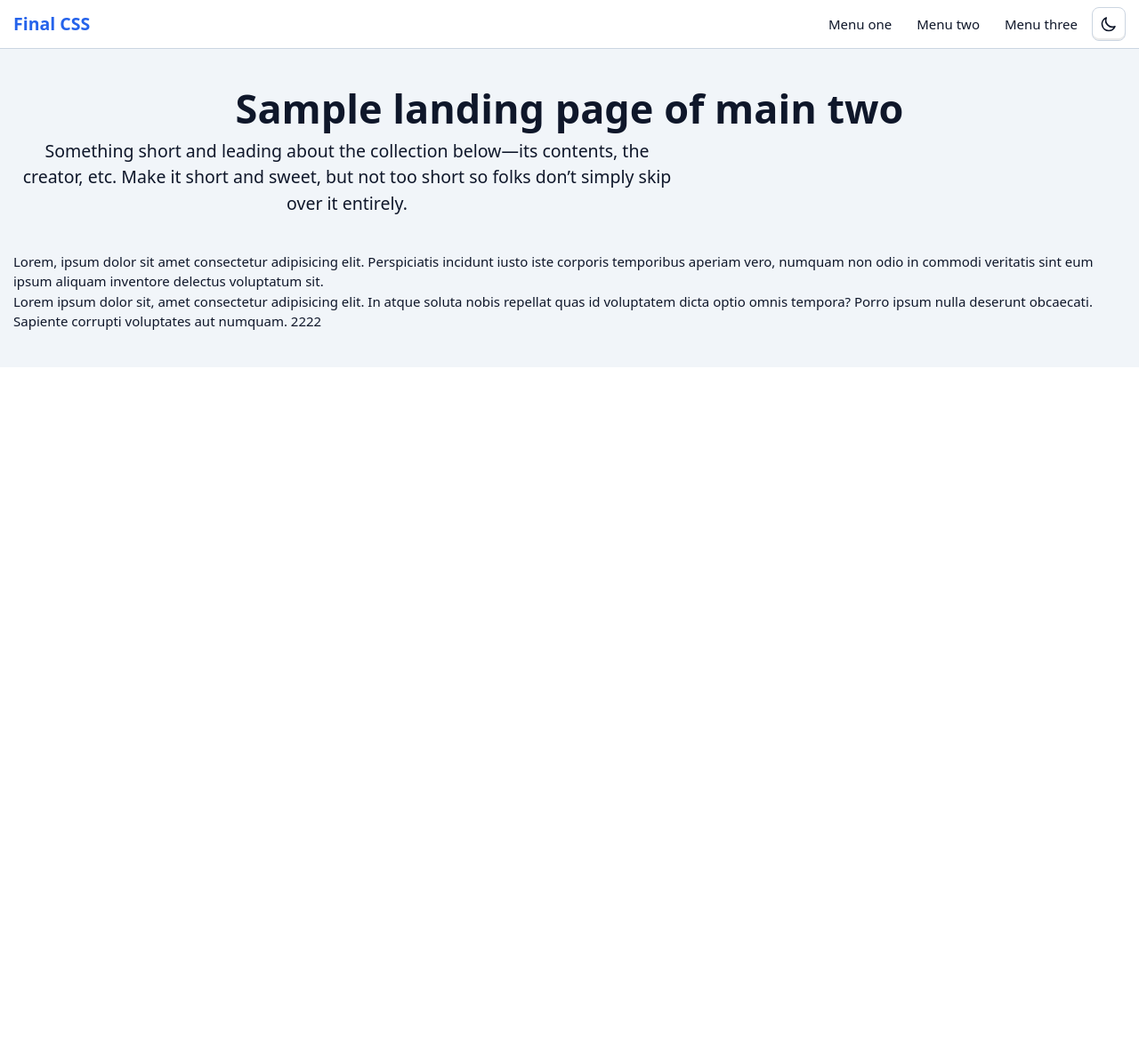
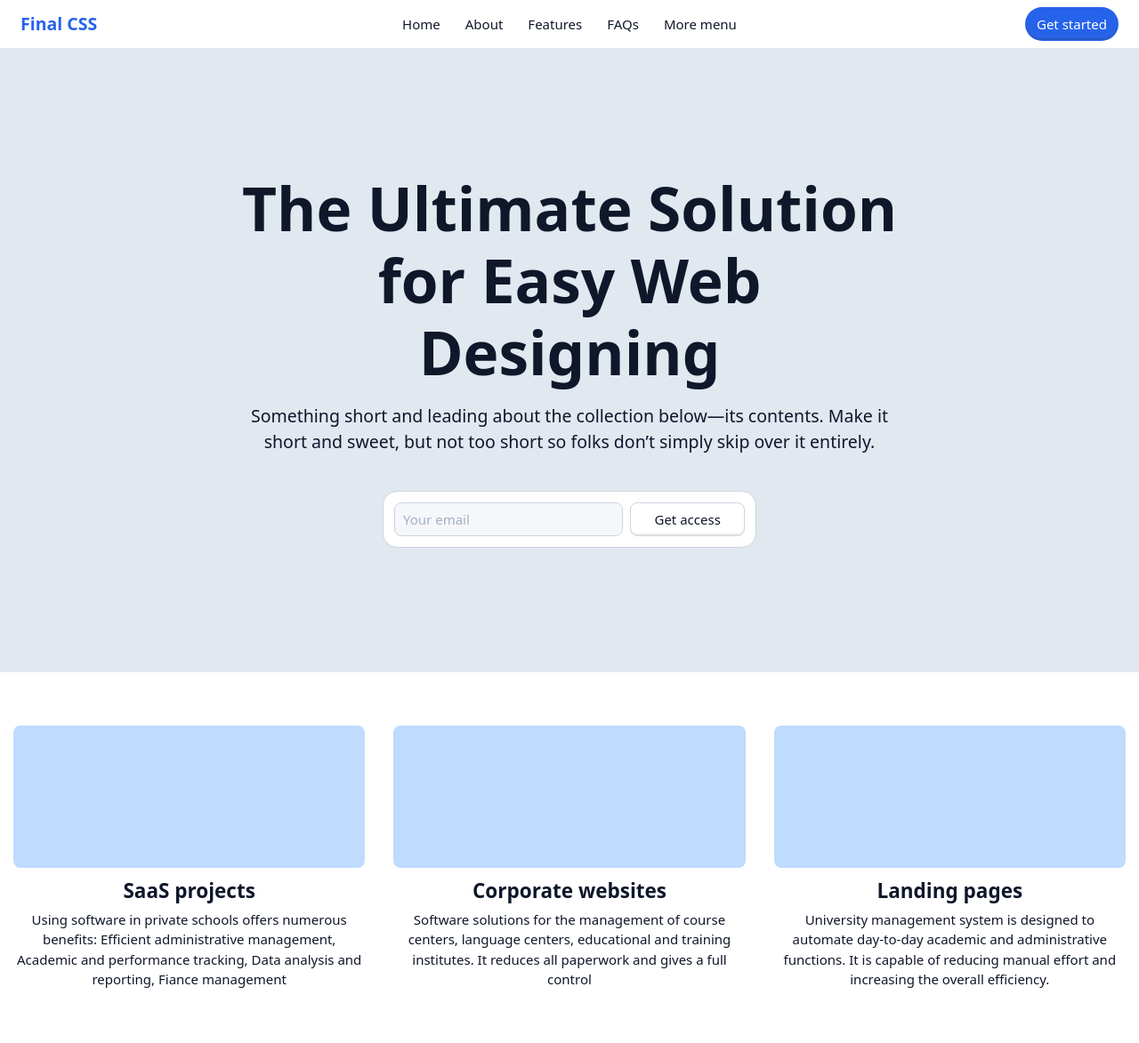
Before and after one commit to getfinalui/finalcss, a plain HTML site: page sample-landing.html in a window 1280 px wide. Shown: the whole page at 89% size. Before the commit the page ends 800 px from the top, so only its background shows below. Drawn offline with Linux system fonts and the light colour scheme.

Commit message:
landing half done

```diff
--- a/sample-landing.html
+++ b/sample-landing.html
@@ -41,53 +41,87 @@
 
 
 </head>
-<body class="bg-base">
+<body>
 
 
-<header class="bg-base py-2 border-b">
-	<div class="container">
-		<div class="d-flex flex-column flex-md-row align-items-center">
-			<div class="mb-3 md:mb-0">
-				<a href="https://finalcss.com" class="text-xl font-semibold">Final CSS</a>
-			</div>
-			<nav class="nav ml-auto">
-        <a href="#" class="nav-link">Menu one</a>
-				<a href="#" class="nav-link">Menu two</a>
-				<a href="#" class="nav-link">Menu three</a>
+<header class="shadow-sm">
+    <div class="container">
+        <nav class="d-flex flex-col md:flex-row align-items-center md:justify-content-between p-2">
 
-				<button id="themeSwitcher" class="btn btn-icon btn-secondary ms-2">
-					<span class="d-none dark:d-block">
-						<svg xmlns="http://www.w3.org/2000/svg" class="align-middle" fill="none" viewBox="0 0 24 24" width="24" height="24" stroke="currentColor"><path stroke-linecap="round" stroke-linejoin="round" stroke-width="2" d="M12 3v1m0 16v1m9-9h-1M4 12H3m15.364 6.364l-.707-.707M6.343 6.343l-.707-.707m12.728 0l-.707.707M6.343 17.657l-.707.707M16 12a4 4 0 11-8 0 4 4 0 018 0z"></path>
-						</svg>
-					</span>
-					<span class="dark:d-none">
-						<svg xmlns="http://www.w3.org/2000/svg" class="align-middle" width="24" height="24" fill="none" viewBox="0 0 24 24" stroke="currentColor"><path stroke-linecap="round" stroke-linejoin="round" stroke-width="2" d="M20.354 15.354A9 9 0 018.646 3.646 9.003 9.003 0 0012 21a9.003 9.003 0 008.354-5.646z"></path>
-						</svg>
-					</span>
-				</button>
-			</nav>
-		</div>
-	</div>
+          <div class="lg:col-3 d-flex align-items-center mb-2 md:mb-0">
+            <a href="https://finalcss.com" class="text-xl font-semibold">Final CSS</a>
+					</div>
+
+          <ul class="nav justify-content-center">
+            <li><a href="#main" class="nav-link">Home</a></li>
+            <li><a href="#about" class="nav-link">About</a></li>
+            <li><a href="#features" class="nav-link">Features</a></li>
+            <li><a href="#faq" class="nav-link">FAQs</a></li>
+            <li><a href="#" class="nav-link">More menu</a></li>
+          </ul>
+
+          <div class="lg:col-3 d-none md:d-block text-right">
+            <a href="#" class="btn btn-primary rounded-pill">Get started</a>
+          </div>
+        </nav>
+    </div> <!-- container.// -->
 </header>
 
-<section class="py-10 bg-lower">
+
+<section class="py-10 lg:py-16 bg-neutral-200">
 	<div class="container">
 
-	  <header class="mb-10">
-      <h1 class="text-center">Sample landing page of main two</h1>
-      <p class="text-center text-xl max-w-60%">
-        Something short and leading about the collection below—its contents, the creator, etc. Make it short and sweet, but not too short so folks don’t simply skip over it entirely.
+	  <main class="my-10 mx-auto"  style="max-width: 760px;">
+      <h1 class="fw-bold text-4xl md:text-6xl text-center lg:text-7xl mb-4">The Ultimate Solution <br> for Easy Web Designing</h1>
+      <p class="text-center text-xl">
+        Something short and leading about the collection below—its contents. Make it short and sweet, but not too short so folks don’t simply skip over it entirely.
       </p>
-    </header>
-
-    <p>Lorem, ipsum dolor sit amet consectetur adipisicing elit. Perspiciatis incidunt iusto iste corporis temporibus aperiam vero, numquam non odio in commodi veritatis sint eum ipsum aliquam inventore delectus voluptatum sit.</p>
-
-
-		<p>Lorem ipsum dolor sit, amet consectetur adipisicing elit. In atque soluta nobis repellat quas id voluptatem dicta optio omnis tempora? Porro ipsum nulla deserunt obcaecati. Sapiente corrupti voluptates aut numquam. 2222</p>
+    </main>
+		<form action="" class="mb-10">
+			<div class="d-flex p-3 mb-4 gap-2 justify-content-center mx-auto border rounded-lg bg-white" style="max-width: 420px">
+				<div class="w-80%">
+					<input type="email" placeholder="Your email" class="form-control" name="">
+				</div>
+				<div class="w-40%">
+					<button class="btn w-100% flex-shrink-0 btn-secondary" type="submit">Get access</button>
+				</div>
+			</div>
+		</form>
 
 	</div> <!-- container.// -->
 </section>
 
 
+<section class="py-10">
+	<div class="container">
+
+		<div class="row py-5 gap-8 row-cols-1 md:row-cols-3 text-center">
+			<div class="col">
+				<div class="bg-primary-200 mb-3 rounded" style="min-height: 160px;">
+					<img src="" class="w-100% h-auto">
+				</div>
+				<h4 class="my-2"> SaaS projects </h4>
+				<p>Using software in private schools offers numerous benefits: Efficient administrative management, Academic and performance tracking, Data analysis and reporting, Fiance management</p>
+
+			</div>
+			<div class="col">
+				<div class="bg-primary-200 mb-3 rounded" style="min-height: 160px;">
+					<img src="" class="w-100% h-auto">
+				</div>
+				<h4 class="my-2"> Corporate websites</h4>
+				<p>Software solutions for the management of course centers, language centers, educational  and training institutes. It reduces all paperwork and gives a full control </p>
+			</div>
+			<div class="col">
+				<div class="bg-primary-200 mb-3 rounded" style="min-height: 160px;">
+					<img src="" class="w-100% h-auto">
+				</div>
+				<h4 class="my-2"> Landing pages </h4>
+				<p> University management system is designed to automate day-to-day academic and administrative functions. It is capable of reducing manual effort and increasing the overall efficiency.</p>
+			</div>
+		</div>
+	</div>  <!-- container.// -->
+</section>
+
+
 </body>
 </html>
```
